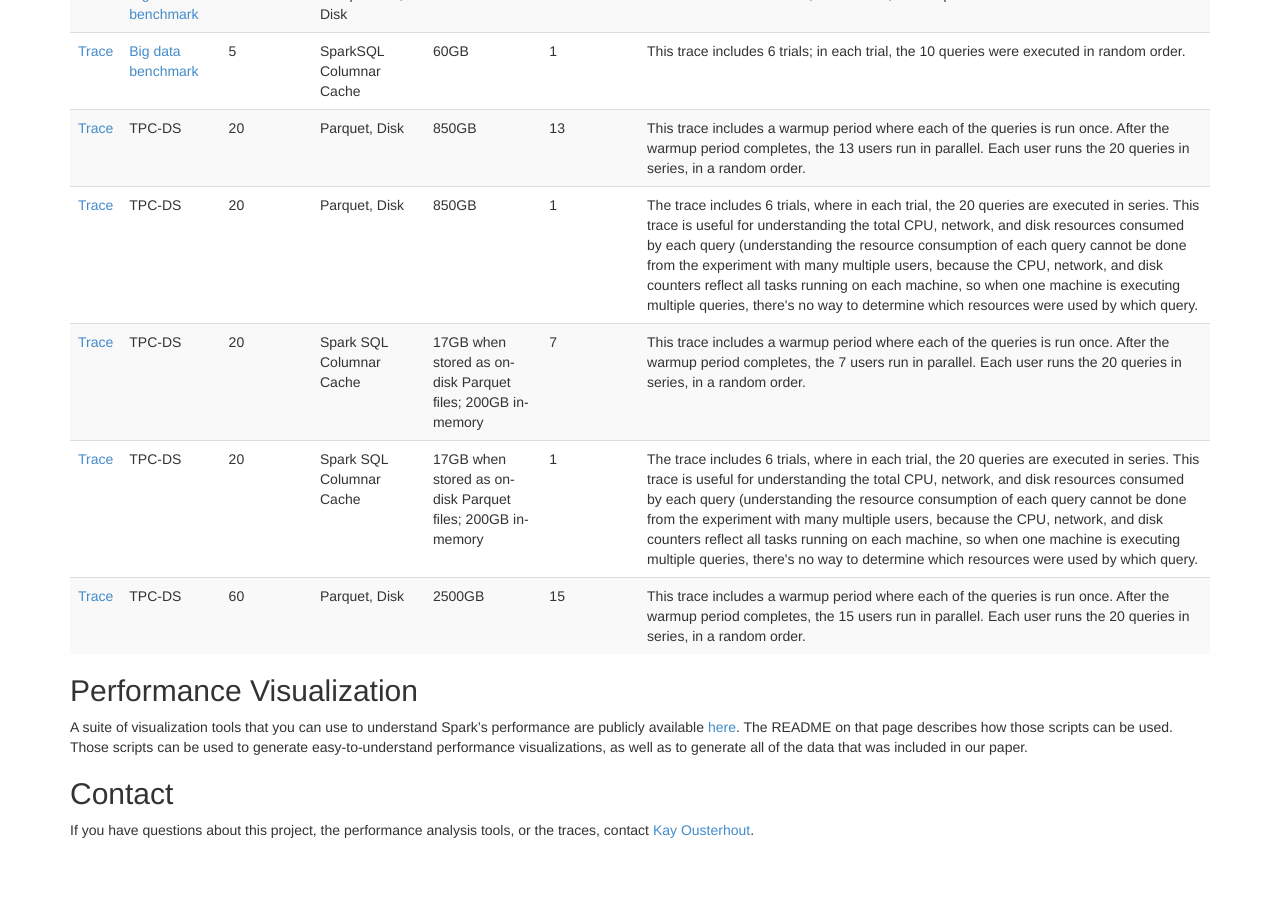
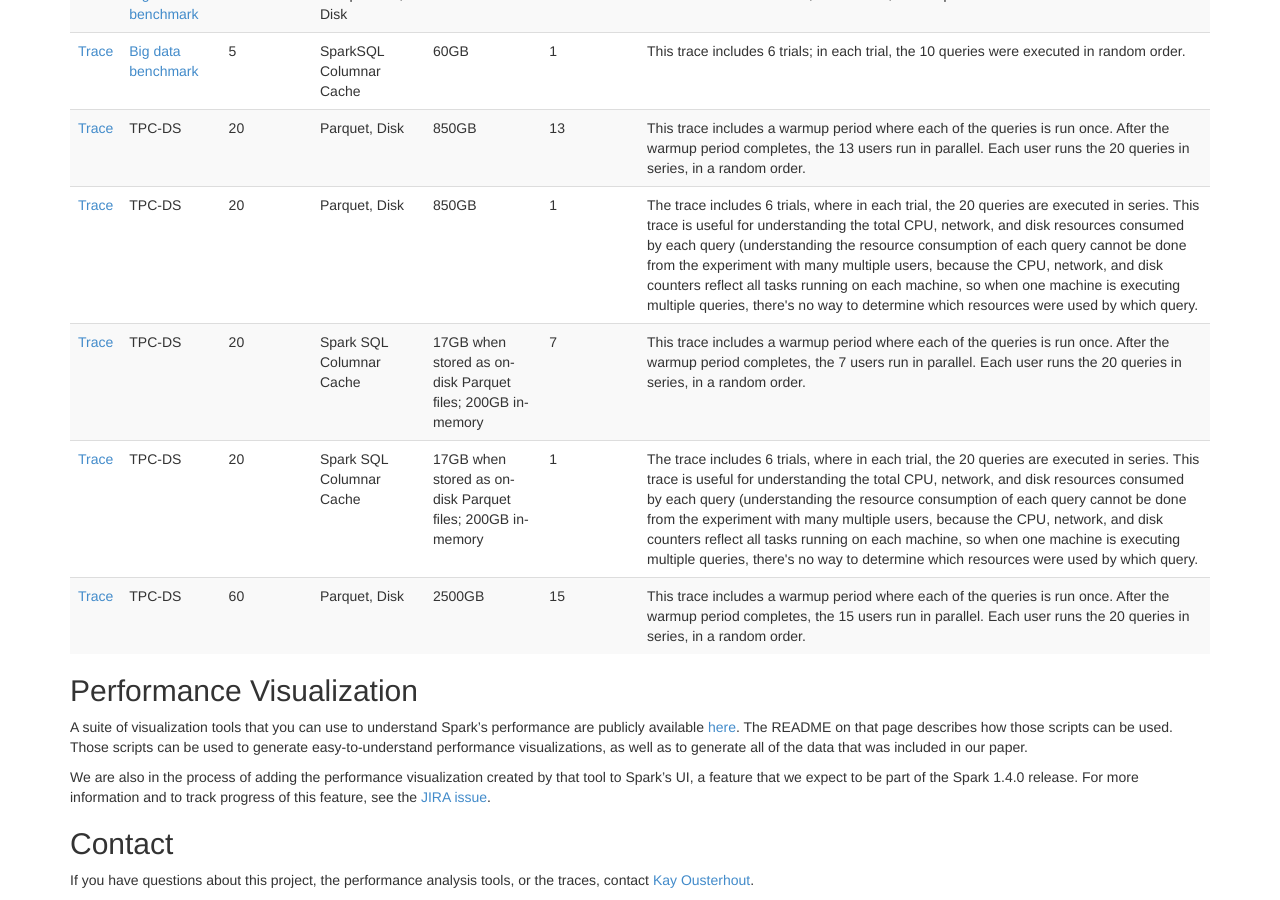
Before and after one commit to kayousterhout/trace-analysis, a Jekyll site: the page built from index.md, in a window 1280 px wide and 900 px high, scrolled down 746 px. Built offline with Jekyll 4.4.1, drawn with Linux system fonts in a browser that asks for light colours; before the commit the page ends 1596 px from its top, so only the background shows below that.

Commit message:
Added reference to JIRA issue

```diff
--- a/index.md
+++ b/index.md
@@ -154,6 +154,11 @@ describes how those scripts can be used. Those scripts can be used to generate
 easy-to-understand performance visualizations, as well as to generate all of the
 data that was included in our paper.
 
+We are also in the process of adding the performance visualization created by that tool
+to Spark's UI, a feature that we expect to be part of the Spark 1.4.0 release. For more
+information and to track progress of this feature, see the
+[JIRA issue](https://issues.apache.org/jira/browse/SPARK-6418).
+
 ## Contact
 
 If you have questions about this project, the performance analysis tools, or the traces,
```
